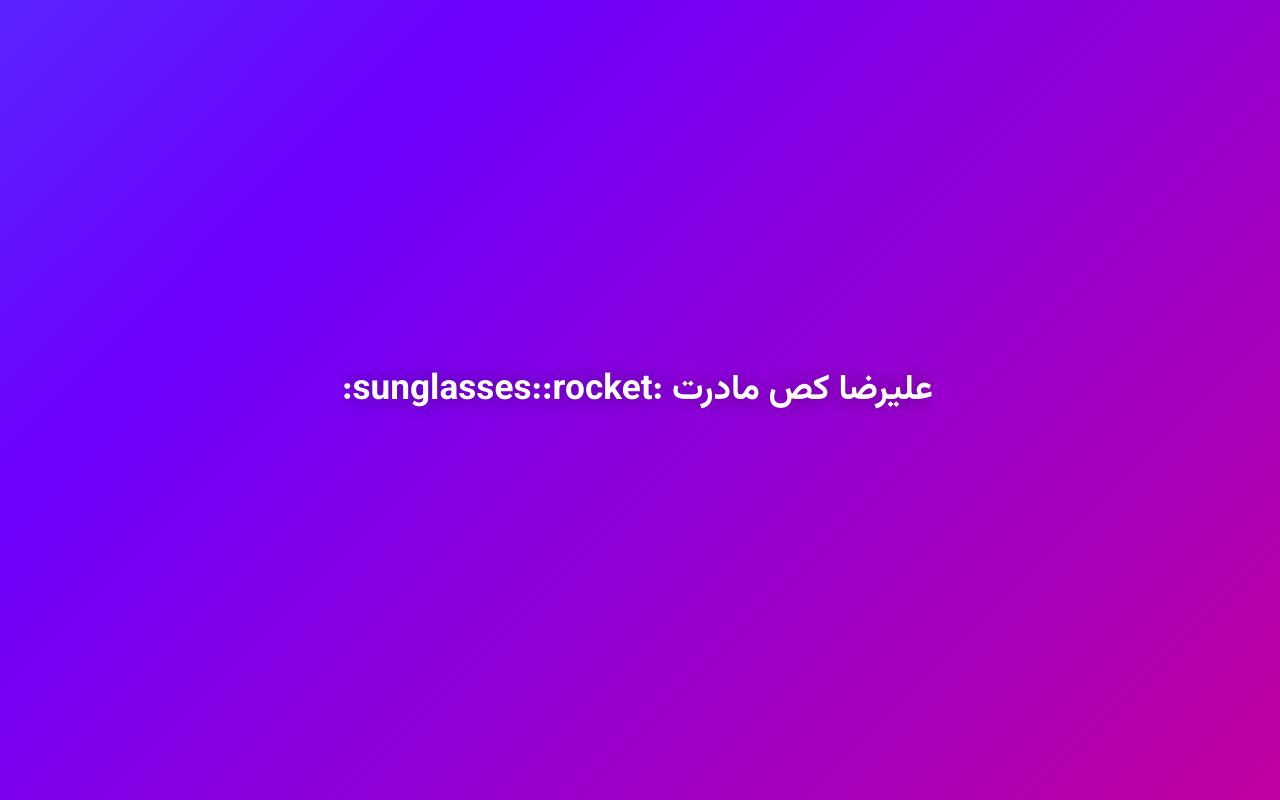
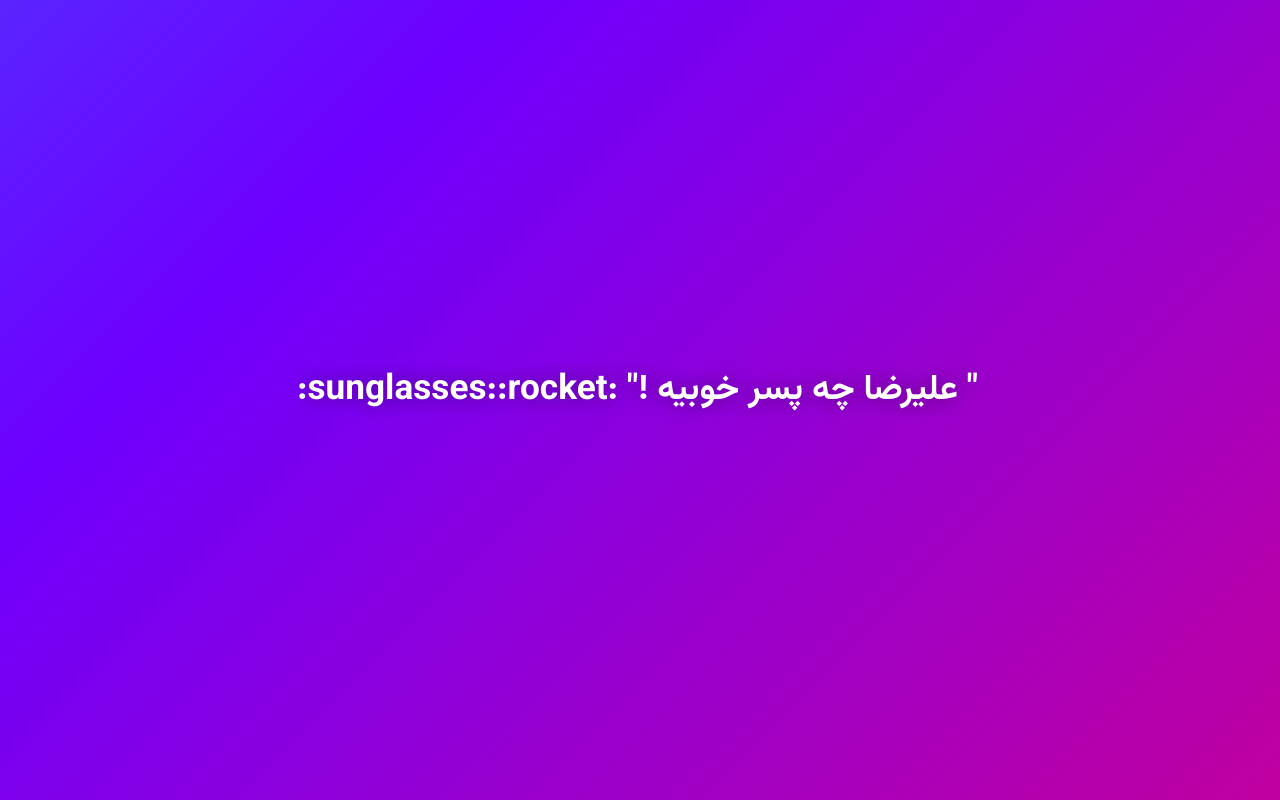
Before and after one commit to ParsiNet-N/Alireza, a plain HTML site: page index.html in a window 1280 px wide. Drawn offline with Linux system fonts and the light colour scheme.

Commit message:
Update index.html

```diff
--- a/index.html
+++ b/index.html
@@ -57,7 +57,8 @@
 <body>
   <div class="main-text">
     <span class="typewriter-text">
-       علیرضا کص مادرت :sunglasses::rocket:
+    "   علیرضا چه پسر خوبیه !"
+ :sunglasses::rocket:
     </span>
   </div>
 </body>
```
